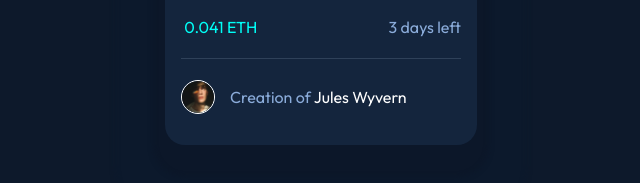
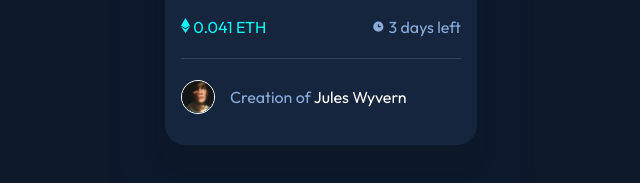
Before and after one commit to franszc/card-component, a plain HTML site: page index.html in a window 1280 px wide. Shown: the part 423-606 px from the top of the page, 319-959 px from the left. Drawn offline with Linux system fonts and the light colour scheme; the site is published under a folder, as on GitHub Pages, so addresses that start at the root find nothing.

Commit message:
tentando carregar imagens

```diff
--- a/index.html
+++ b/index.html
@@ -25,14 +25,14 @@
      <ul class="fa-ul" >
        <li class="eth">
          <span class="fa-li" >
-           <img src="/images/icon-ethereum.svg" alt="" class="icon" >
+           <img src="./images/icon-ethereum.svg" alt="" class="icon" >
            0.041 ETH
          </span>
        </li>
 
        <li class="days">
          <span class="fa-li" >
-           <img src="/images/icon-clock.svg" alt="" class="icon-clock">
+           <img src="./images/icon-clock.svg" alt="" class="icon-clock">
           3 days left
          </span>
        </li>
```
